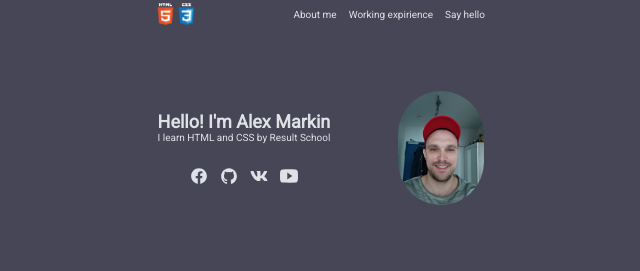
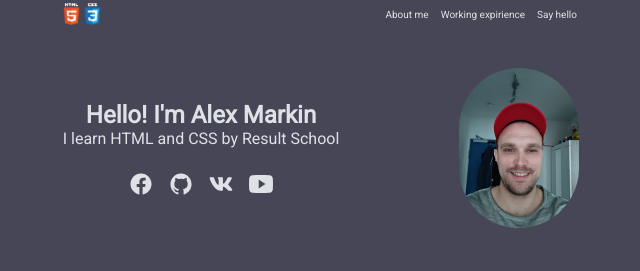
Before and after one commit to AlexAM27/portfolio, a plain HTML site: page index.html in a window 1280 px wide. Shown: the whole page, without its empty margins (319-959 px from the left). Drawn offline with nearby package versions, Linux system fonts and the light colour scheme.

Commit message:
new styles

```diff
--- a/style.css
+++ b/style.css
@@ -27,7 +27,7 @@ html {
 
 .container {
   margin: 0 auto;
-  max-width: 36rem;
+  max-width: 56rem;
 }
 
 /* Header */
@@ -36,7 +36,7 @@ html {
   display: flex;
   justify-content: space-between;
   align-items: center;
-  padding: 0 1.6rem 0 1rem;
+  padding: 0 2.4rem 0 1.6rem;
 }
 
 .header-image{
@@ -63,32 +63,36 @@ html {
   height: 24rem;
   display: flex;
   justify-content: center;
-  gap: 6.8rem;
+  gap: 12rem;
   align-items: center;
   color: #dee2e6;
 }
 
 .information h1 {
-  font-size: 1.8rem;
+  text-align: center;
+  font-size: 2.4rem;
   font-weight: 600;
+}
+
+.information p {
+  font-size: 1.6rem;
 }
 
 .social-media {
   margin-top: 2.4rem;
   display: flex;
   justify-content: center;
-  gap: 1.2rem;
+  gap: 1.6rem;
 }
 
 .social-media-icon {
-  font-size: 1.8rem;
-  /* color: #dee2e6; */
+  font-size: 2.4rem;
 }
 
 
 
 .avatar {
-  width: 8.6rem;
+  width: 12rem;
   border-radius: 100rem;
 }
 
```
